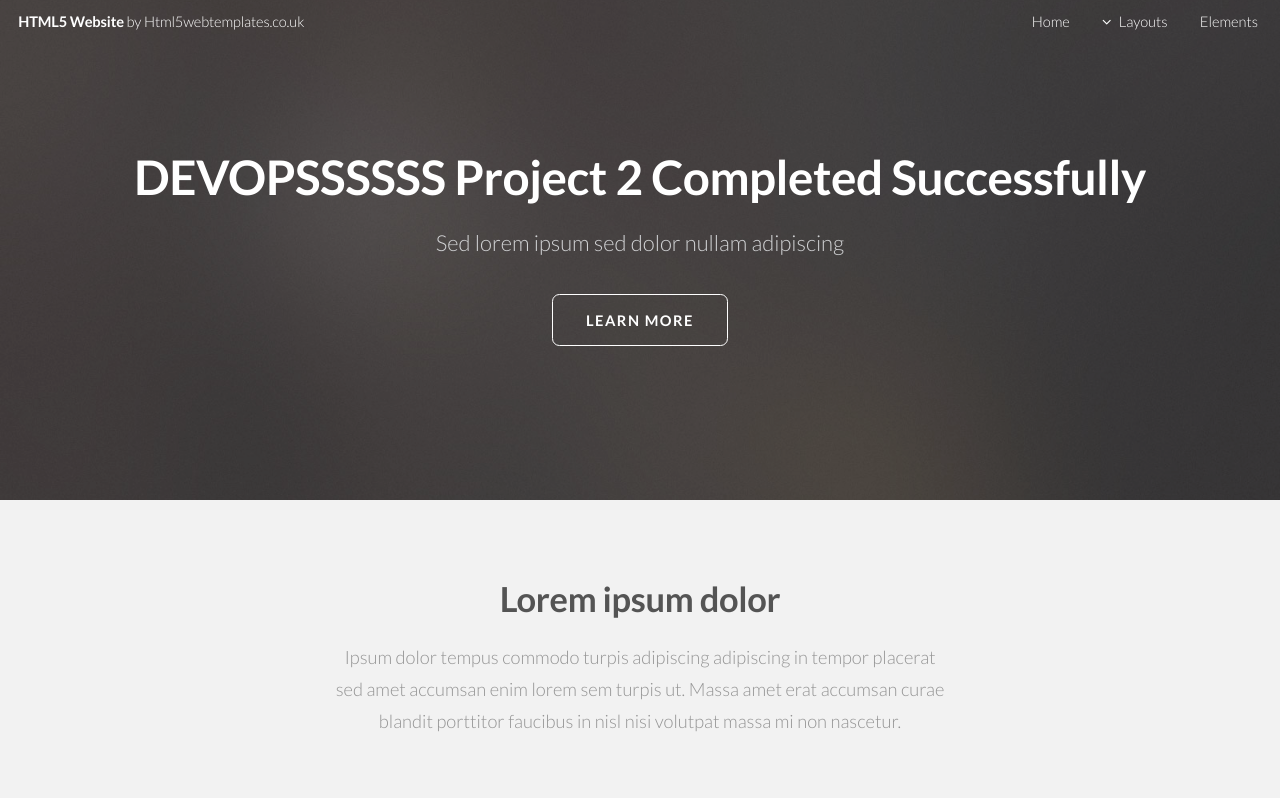
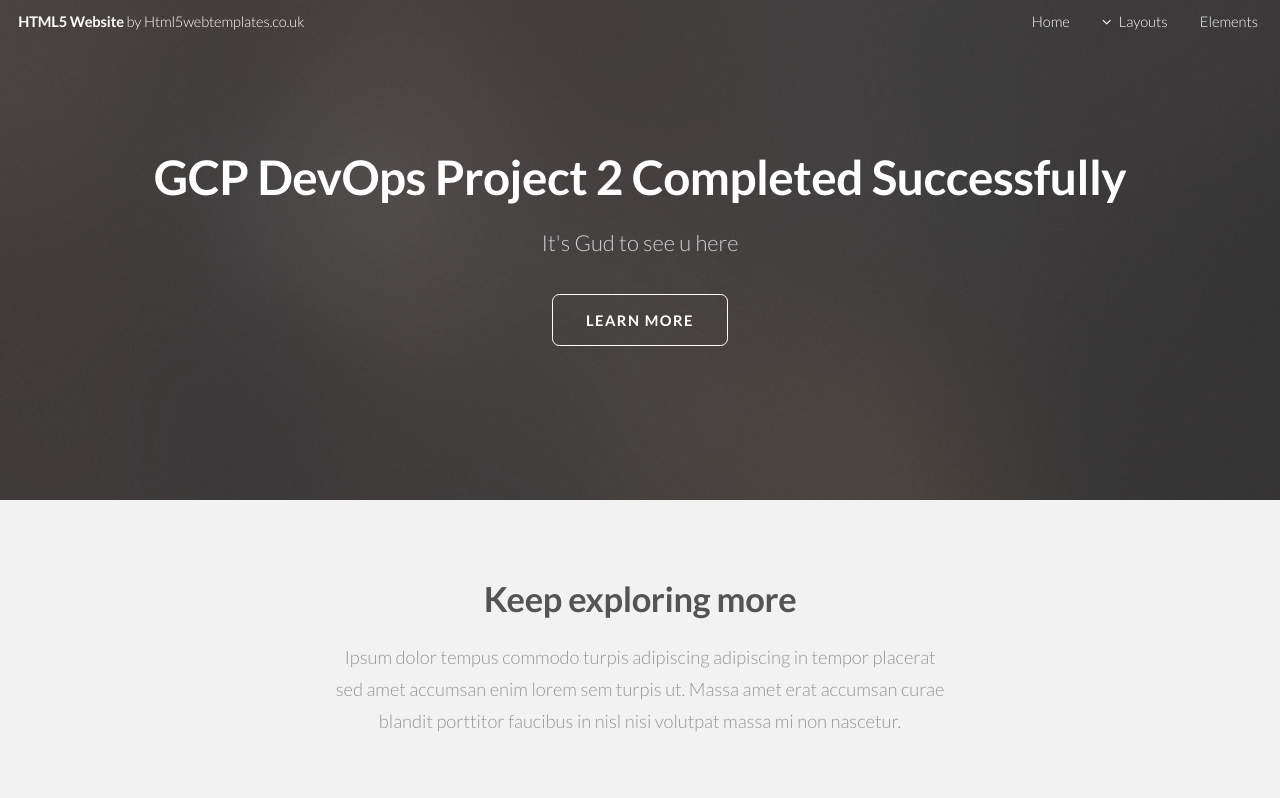
Before and after one commit to kotkarpratik141/2_pipeline, a plain HTML site: page index.html in a window 1280 px wide. Shown: the top 798 px of the page. Drawn offline with Linux system fonts and the light colour scheme.

Commit message:
Update index.html

```diff
--- a/index.html
+++ b/index.html
@@ -56,8 +56,8 @@
 		<!-- Banner -->
 			<section id="banner">
 				<div class="inner">
-					<h2>DEVOPSSSSSS Project 2 Completed Successfully</h2>
-					<p>Sed lorem ipsum sed dolor nullam adipiscing</p>
+					<h2>GCP DevOps Project 2 Completed Successfully</h2>
+					<p>It's Gud to see u here</p>
 					<ul class="actions">
 						<li><a href="#one" class="button big scrolly">Learn More</a></li>
 					</ul>
@@ -68,7 +68,7 @@
 			<section id="one" class="wrapper style1">
 				<div class="container">
 					<header class="major">
-						<h2>Lorem ipsum dolor</h2>
+						<h2>Keep exploring more</h2>
 						<p>Ipsum dolor tempus commodo turpis adipiscing adipiscing in tempor placerat<br />
 						sed amet accumsan enim lorem sem turpis ut. Massa amet erat accumsan curae<br />
 						blandit porttitor faucibus in nisl nisi volutpat massa mi non nascetur.</p>
```
